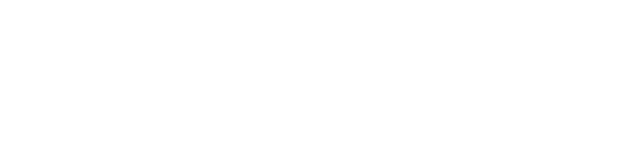
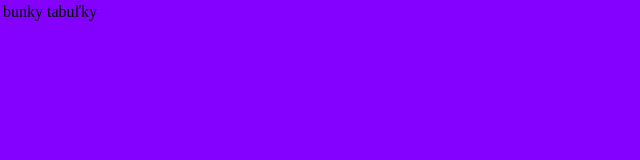
Before and after one commit to ZuzanaKarakova/epu-ovy_2rocnik_html_css_js, a plain HTML site: page OVY/01_struktura_adresarov_a_suborov_stranky/index.html in a window 1280 px wide. Shown: the whole page, without its empty margins (0-640 px from the left). Drawn offline with Linux system fonts and the light colour scheme.

Commit message:
styly a index

```diff
--- a/OVY/01_struktura_adresarov_a_suborov_stranky/assets/css/style.css
+++ b/OVY/01_struktura_adresarov_a_suborov_stranky/assets/css/style.css
@@ -0,0 +1,10 @@
+:root{
+
+
+}
+
+
+
+body{
+    background-color: rgb(132, 0, 255);
+}
--- a/OVY/01_struktura_adresarov_a_suborov_stranky/index.html
+++ b/OVY/01_struktura_adresarov_a_suborov_stranky/index.html
@@ -4,8 +4,17 @@
     <meta charset="UTF-8">
     <meta name="viewport" content="width=device-width, initial-scale=1.0">
     <title>Document</title>
+
+    <link rel="stylesheet" href="assets/css/normalize.css">
+    <link rel="stylesheet" href="assets/css/style.css">
 </head>
 <body>
-
+    <table>
+        <thead>
+            <tr>
+                <td>bunky tabuľky</td>
+            </tr>
+        </thead>
+    </table>
 </body>
 </html>
```
